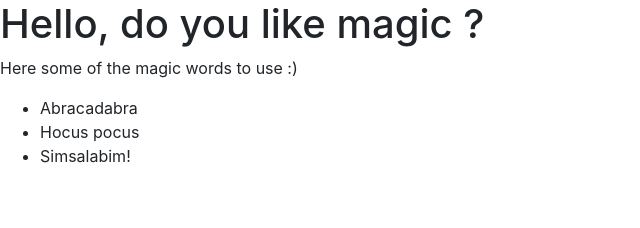
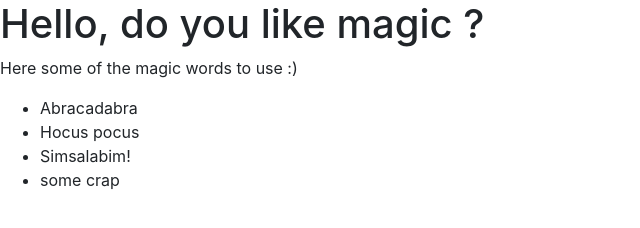
Before and after one commit to luisanton-io/magic-repo, a plain HTML site: page index.html in a window 1280 px wide. Shown: the full height of the page, 0-640 px from the left. Drawn offline with nearby package versions, Linux system fonts and the light colour scheme.

Commit message:
Update index.html

```diff
--- a/index.html
+++ b/index.html
@@ -17,6 +17,7 @@
         <li>Abracadabra</li>
         <li>Hocus pocus</li>
         <li>Simsalabim!</li>
+        <li>some crap</li>
     </ul>
 
     <!-- Optional JavaScript -->
```
